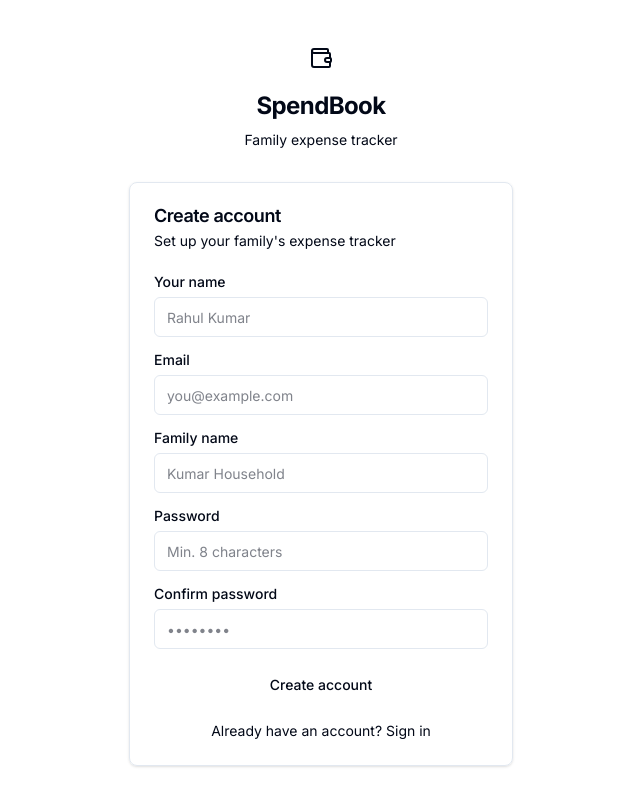
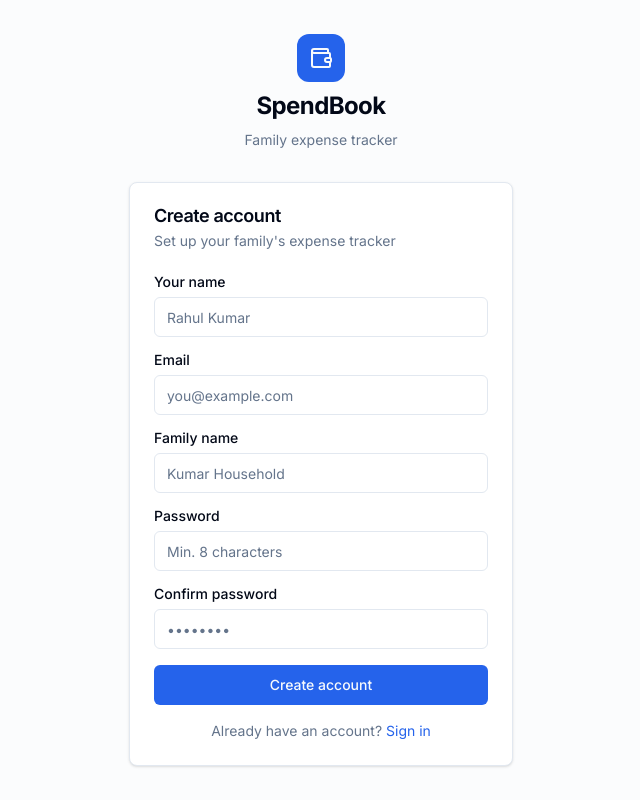
Before and after one commit to theAdityaNVS/spendBook, a Next.js app: page /register in a window 1280 px wide. Shown: the whole page, without its empty margins (319-959 px from the left). Built offline with nearby package versions, Linux system fonts and the light colour scheme.

Commit message:
fix(config): resolve postcss, edge runtime, and lint errors; upgrade next.js to 15.5.12

```diff
--- a/package.json
+++ b/package.json
@@ -38,7 +38,7 @@
     "clsx": "^2.1.1",
     "date-fns": "^4.1.0",
     "lucide-react": "^0.469.0",
-    "next": "15.2.0",
+    "next": "15.5.12",
     "next-auth": "5.0.0-beta.25",
     "react": "^19.0.0",
     "react-dom": "^19.0.0",
@@ -48,6 +48,7 @@
     "zod": "^3.24.1"
   },
   "devDependencies": {
+    "@eslint/eslintrc": "^3.3.4",
     "@playwright/test": "^1.50.1",
     "@tailwindcss/postcss": "^4.0.9",
     "@types/bcryptjs": "^2.4.6",
--- a/postcss.config.mjs
+++ b/postcss.config.mjs
@@ -1,5 +1,5 @@
-import postcss from "@tailwindcss/postcss";
-
 export default {
-  plugins: [postcss],
+  plugins: {
+    "@tailwindcss/postcss": {},
+  },
 };
--- a/src/app/globals.css
+++ b/src/app/globals.css
@@ -1,5 +1,6 @@
 @import "tailwindcss";
 
+/* ── Design tokens (CSS vars) — used by @theme and swapped for dark mode ── */
 @layer base {
   :root {
     --background: 0 0% 100%;
@@ -22,7 +23,6 @@
     --input: 214.3 31.8% 91.4%;
     --ring: 221.2 83.2% 53.3%;
     --radius: 0.5rem;
-    /* Domain-specific colours */
     --debit: 0 84.2% 60.2%;
     --debit-foreground: 0 0% 100%;
     --debit-muted: 0 93% 94%;
@@ -32,8 +32,6 @@
     --payment: 221.2 83.2% 53.3%;
     --payment-foreground: 0 0% 100%;
     --payment-muted: 214 95% 93%;
-    --font-sans: "Inter", system-ui, sans-serif;
-    --font-mono: "JetBrains Mono", monospace;
   }
 
   .dark {
@@ -74,8 +72,43 @@
   body {
     background-color: hsl(var(--background));
     color: hsl(var(--foreground));
-    font-family: var(--font-sans);
+    font-family: var(--font-sans, system-ui, sans-serif);
     -webkit-font-smoothing: antialiased;
     -moz-osx-font-smoothing: grayscale;
   }
 }
+
+/* ── Tailwind v4 @theme — maps CSS vars to utility classes ── */
+@theme {
+  --color-background: hsl(var(--background));
+  --color-foreground: hsl(var(--foreground));
+  --color-card: hsl(var(--card));
+  --color-card-foreground: hsl(var(--card-foreground));
+  --color-popover: hsl(var(--popover));
+  --color-popover-foreground: hsl(var(--popover-foreground));
+  --color-primary: hsl(var(--primary));
+  --color-primary-foreground: hsl(var(--primary-foreground));
+  --color-secondary: hsl(var(--secondary));
+  --color-secondary-foreground: hsl(var(--secondary-foreground));
+  --color-muted: hsl(var(--muted));
+  --color-muted-foreground: hsl(var(--muted-foreground));
+  --color-accent: hsl(var(--accent));
+  --color-accent-foreground: hsl(var(--accent-foreground));
+  --color-destructive: hsl(var(--destructive));
+  --color-destructive-foreground: hsl(var(--destructive-foreground));
+  --color-border: hsl(var(--border));
+  --color-input: hsl(var(--input));
+  --color-ring: hsl(var(--ring));
+  --color-debit: hsl(var(--debit));
+  --color-debit-foreground: hsl(var(--debit-foreground));
+  --color-debit-muted: hsl(var(--debit-muted));
+  --color-credit: hsl(var(--credit));
+  --color-credit-foreground: hsl(var(--credit-foreground));
+  --color-credit-muted: hsl(var(--credit-muted));
+  --color-payment: hsl(var(--payment));
+  --color-payment-foreground: hsl(var(--payment-foreground));
+  --color-payment-muted: hsl(var(--payment-muted));
+  --radius-sm: calc(var(--radius) - 4px);
+  --radius-md: calc(var(--radius) - 2px);
+  --radius-lg: var(--radius);
+}
--- a/src/components/transaction/TransactionCard.tsx
+++ b/src/components/transaction/TransactionCard.tsx
@@ -8,7 +8,6 @@ import { TransactionForm } from "./TransactionForm"
 import { Badge } from "@/components/ui/badge"
 import { Button } from "@/components/ui/button"
 import { formatCurrency } from "@/lib/utils"
-import { TRANSACTION_TYPE_LABELS } from "@/config/constants"
 import type {
   TransactionWithRelations,
   Person,
--- a/src/components/ui/input.tsx
+++ b/src/components/ui/input.tsx
@@ -1,7 +1,7 @@
 import * as React from "react"
 import { cn } from "@/lib/utils"
 
-export interface InputProps extends React.InputHTMLAttributes<HTMLInputElement> {}
+export type InputProps = React.InputHTMLAttributes<HTMLInputElement>
 
 const Input = React.forwardRef<HTMLInputElement, InputProps>(
   ({ className, type, ...props }, ref) => {
--- a/src/components/ui/textarea.tsx
+++ b/src/components/ui/textarea.tsx
@@ -1,7 +1,7 @@
 import * as React from "react"
 import { cn } from "@/lib/utils"
 
-export interface TextareaProps extends React.TextareaHTMLAttributes<HTMLTextAreaElement> {}
+export type TextareaProps = React.TextareaHTMLAttributes<HTMLTextAreaElement>
 
 const Textarea = React.forwardRef<HTMLTextAreaElement, TextareaProps>(
   ({ className, ...props }, ref) => {
--- /dev/null
+++ b/src/lib/auth.config.ts
@@ -0,0 +1,34 @@
+import type { NextAuthConfig } from "next-auth"
+
+/**
+ * Edge-safe auth config — no heavy Node.js deps (no bcryptjs, no Prisma).
+ * Imported by middleware.ts which runs in the Edge Runtime.
+ * The full auth.ts extends this with the Credentials provider + PrismaAdapter.
+ */
+export const authConfig = {
+  pages: {
+    signIn: "/login",
+    error: "/login",
+  },
+  providers: [],
+  callbacks: {
+    authorized({ auth, request: { nextUrl } }) {
+      const isLoggedIn = !!auth?.user
+      const pathname = nextUrl.pathname
+
+      const publicPaths = ["/login", "/register"]
+      const isPublicPath = publicPaths.some((p) => pathname.startsWith(p))
+
+      if (isPublicPath) {
+        // Redirect logged-in users away from auth pages
+        if (isLoggedIn) {
+          return Response.redirect(new URL("/ledger", nextUrl))
+        }
+        return true
+      }
+
+      // Protect all other routes
+      return isLoggedIn
+    },
+  },
+} satisfies NextAuthConfig
--- a/src/lib/auth.ts
+++ b/src/lib/auth.ts
@@ -4,6 +4,7 @@ import Credentials from "next-auth/providers/credentials"
 import bcrypt from "bcryptjs"
 import { db } from "@/lib/db"
 import { loginSchema } from "@/lib/validators"
+import { authConfig } from "@/lib/auth.config"
 import type { Role } from "@prisma/client"
 
 declare module "next-auth" {
@@ -24,12 +25,9 @@ declare module "next-auth" {
 }
 
 export const { handlers, auth, signIn, signOut } = NextAuth({
+  ...authConfig,
   adapter: PrismaAdapter(db),
   session: { strategy: "jwt" },
-  pages: {
-    signIn: "/login",
-    error: "/login",
-  },
   providers: [
     Credentials({
       credentials: {
--- a/src/lib/balance.ts
+++ b/src/lib/balance.ts
@@ -15,9 +15,6 @@ import { Decimal } from "@prisma/client/runtime/library"
 import type {
   Transaction,
   PaymentMode,
-  Person,
-  PaidTowards,
-  TransactionType,
 } from "@prisma/client"
 import { db } from "@/lib/db"
 
--- a/src/middleware.ts
+++ b/src/middleware.ts
@@ -1,29 +1,8 @@
-import { auth } from "@/lib/auth"
-import { NextResponse } from "next/server"
+import NextAuth from "next-auth"
+import { authConfig } from "@/lib/auth.config"
 
-export default auth((req) => {
-  const { pathname } = req.nextUrl
-  const isLoggedIn = !!req.auth
-
-  // Public paths that don't require authentication
-  const publicPaths = ["/login", "/register"]
-  const isPublicPath = publicPaths.some((p) => pathname.startsWith(p))
-
-  if (isPublicPath) {
-    // Redirect logged-in users away from auth pages
-    if (isLoggedIn) {
-      return NextResponse.redirect(new URL("/ledger", req.url))
-    }
-    return NextResponse.next()
-  }
-
-  // Redirect to login if not authenticated
-  if (!isLoggedIn) {
-    return NextResponse.redirect(new URL("/login", req.url))
-  }
-
-  return NextResponse.next()
-})
+export const { auth: middleware } = NextAuth(authConfig)
+export default middleware
 
 export const config = {
   matcher: ["/((?!api|_next/static|_next/image|favicon.ico|icons).*)"],
--- a/src/server/actions/auth.ts
+++ b/src/server/actions/auth.ts
@@ -1,7 +1,6 @@
 "use server"
 
 import bcrypt from "bcryptjs"
-import { redirect } from "next/navigation"
 import { signIn } from "@/lib/auth"
 import { db } from "@/lib/db"
 import { registerSchema, loginSchema } from "@/lib/validators"
```
Also changed, not shown: next-env.d.ts (added), 2 other files (tests, documents, lock files or other folders).
